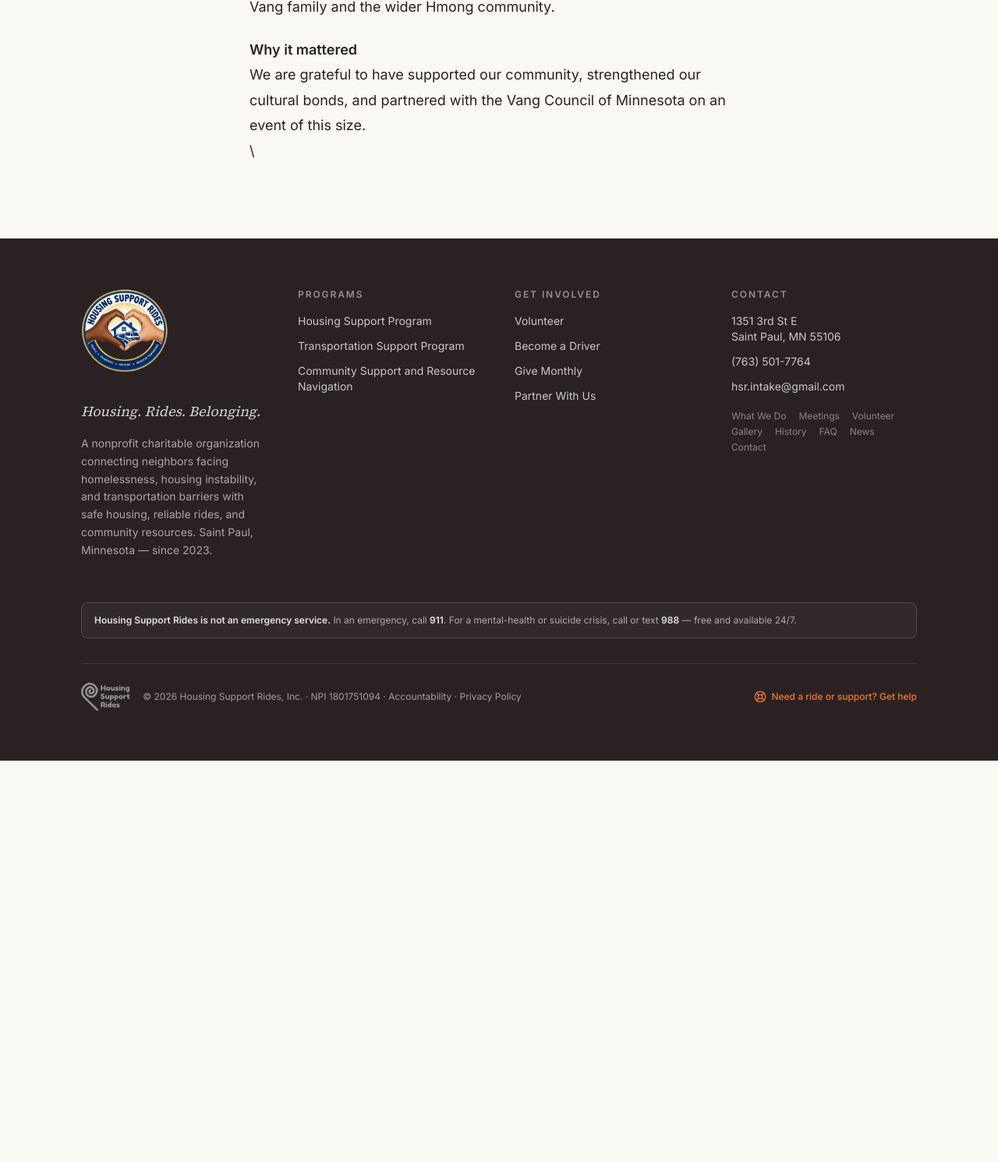
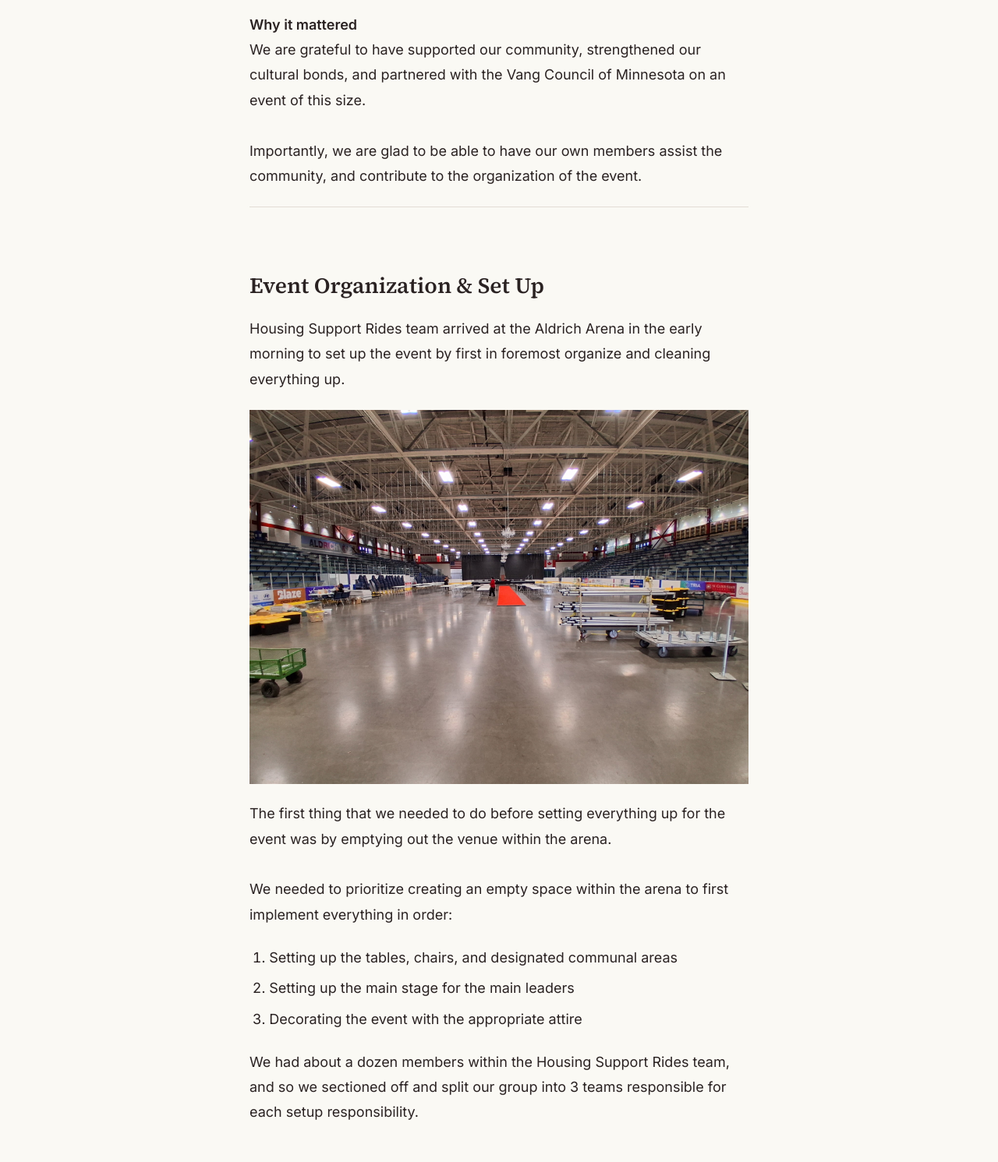
Before and after one commit to nvnn-nvnn-nvnn/HousingSupportRides, an Astro site: page /journal/housing-support-rides-vang-new-year in a window 1280 px wide. Shown: the part 1649-3140 px from the top of the page at 78% size. Before the commit the page ends 2625 px from the top, so only its background shows below. Built offline with nearby package versions, Linux system fonts and the light colour scheme; Astro itself is replaced by a stand-in of ours; a script that the page names is missing.

Commit message:
Update src/content/journal/housing-support-rides-vang-new-year
Co-authored-by: Devan <devanlee2nd@gmail.com>

```diff
--- a/src/content/journal/housing-support-rides-vang-new-year.mdx
+++ b/src/content/journal/housing-support-rides-vang-new-year.mdx
@@ -8,15 +8,14 @@ cover: /img/journal/housing-support-rides-vang-new-year/cover.jpg
 draft: false
 tags: []
 ---
-**October 2026: Vang Pre-New Year Event Setup**
+# **October 2026: Vang Pre-New Year Event Setup**
 
 Housing Support Rides partnered with one of Minnesota's major Hmong-American cultural events;&#x20;
 
 The **Noj Tsiab Celebration**, hosted by the Vang Council of Minnesota.
 
-**\
 \
-Overview**\
+**Overview**\
 On October 3, 2026, our members helped set up the Noj Tsiab Celebration at Aldrich Arena, located at 1960 White Bear Ave, in Maplewood, MN. We prepared the arena for an estimated 500+ guests and were responsible for:
 
 * Decoration and interior design
@@ -29,3 +28,28 @@ The Noj Tsiab Celebration is a pre-New Year cultural event for the 2026–2027 V
 **Why it mattered**\
 We are grateful to have supported our community, strengthened our cultural bonds, and partnered with the Vang Council of Minnesota on an event of this size.\
 \
+Importantly, we are glad to be able to have our own members assist the community, and contribute to the organization of the event. &#x20;
+
+---
+
+**\
+Event Organization & Set Up**
+-----------------------------
+
+Housing Support Rides team arrived at the Aldrich Arena in the early morning to set up the event by first in foremost organize and cleaning everything up.&#x20;
+
+
+
+![](/img/journal/housing-support-rides-vang-new-year/VangNewYear_001.jpg)
+
+The first thing that we needed to do before setting everything up for the event was by emptying out the venue within the arena.\
+\
+We needed to prioritize creating an empty space within the arena to first implement everything in order:
+
+1. Setting up the tables, chairs, and designated communal areas&#x20;
+2. Setting up the main stage for the main leaders
+3. Decorating the event with the appropriate attire
+
+
+
+We had about a dozen members within the Housing Support Rides team, and so we sectioned off and split our group into 3 teams responsible for each setup responsibility.
```
Also changed, not shown: public/img/journal/housing-support-rides-vang-new-year/VangNewYear_001.jpg (added).
